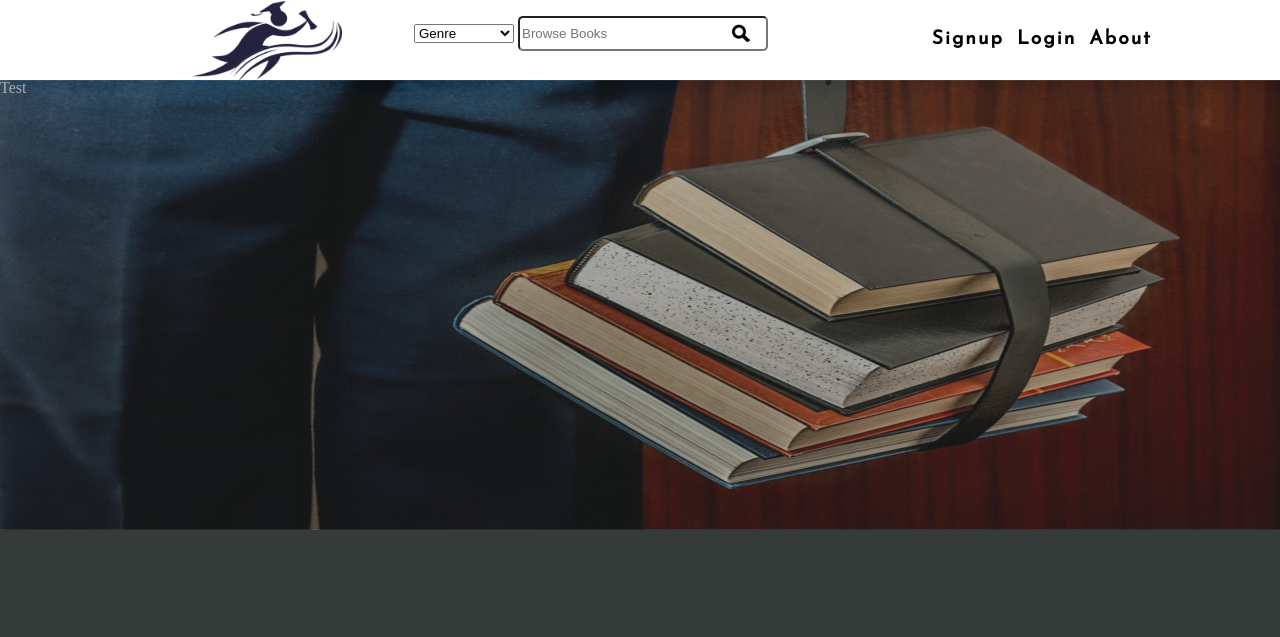
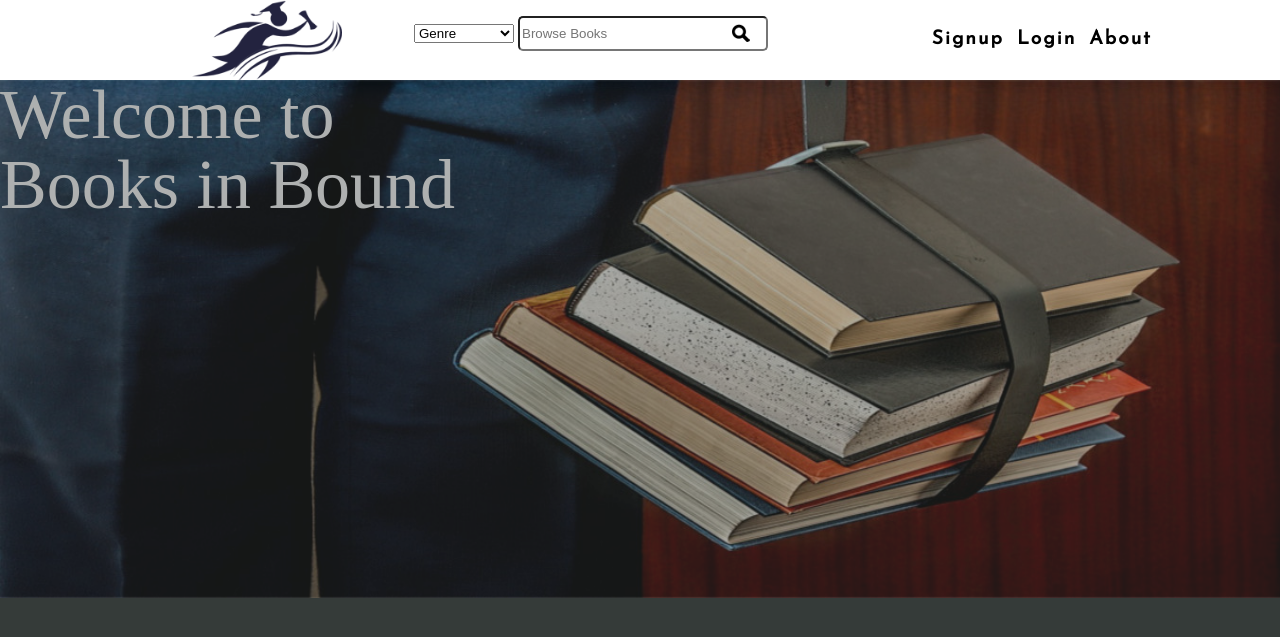
Before and after one commit to frsfdc/Books-in-bound, a PHP site: page / in a window 1280 px wide. Shown: the top 637 px of the page. Run offline with PHP 8.4, Linux system fonts and the light colour scheme; some web fonts are replaced.

Commit message:
increases the background image to cover entire height. Adds 'welcome' text to the background image

```diff
--- a/assets/css/main.css
+++ b/assets/css/main.css
@@ -87,9 +87,15 @@ select {
 /*content box*/
 #content {
     background: url("../images/background.jpg") no-repeat;
-    background-size: 100% 450px;
-    height: 450px;
+    background-size: 100% 518px;
+    height: 518px;
     opacity: 0.6;
+}
+
+#content h1 {
+    color: white;
+    font-size: 70px;
+    text-align: justify;
 }
 
 /*slide show*/
--- a/index.html
+++ b/index.html
@@ -79,7 +79,7 @@
         </header> <!-- End of main header tag -->
 
         <div id="content">
-            <h1>Test</h1>
+            <h1>Welcome to <br>Books in Bound</h1>
         </div> <!-- End of content div -->
 
         <script src="assets/js/script.js"></script>
```
